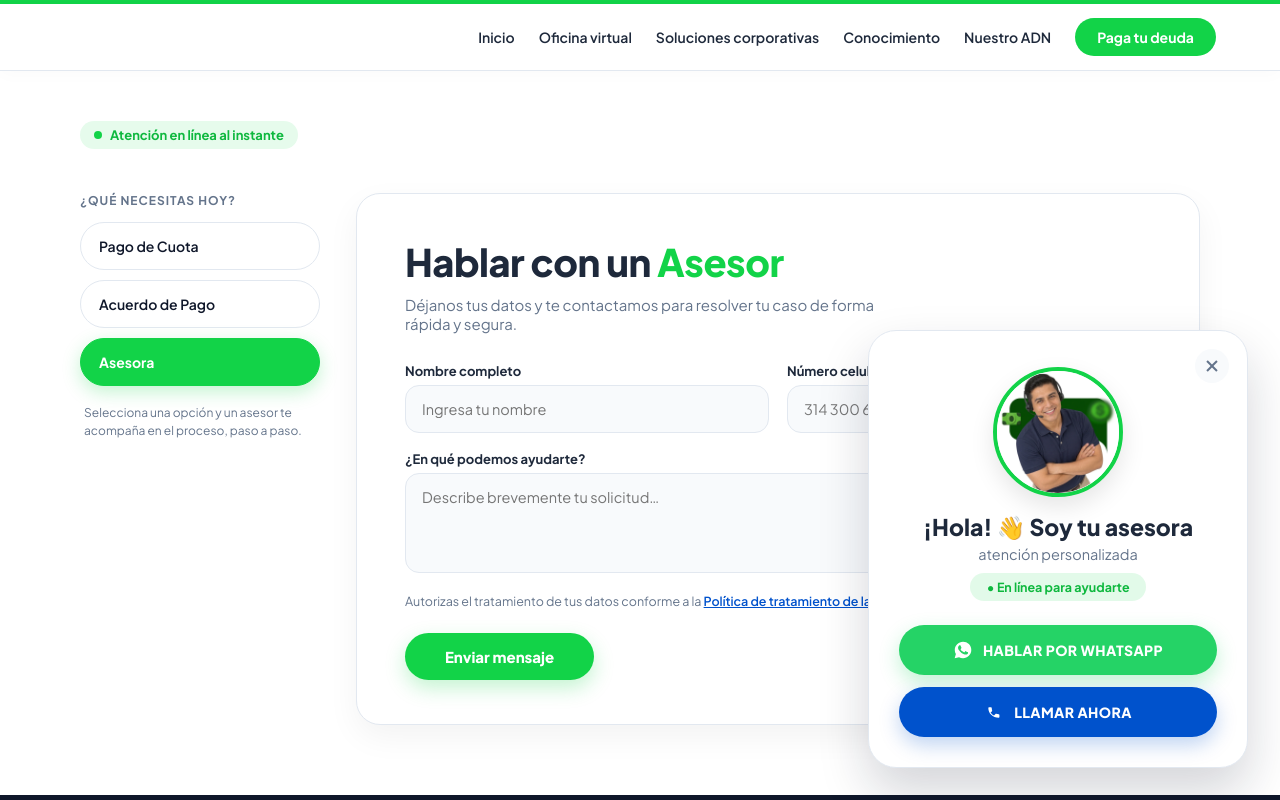
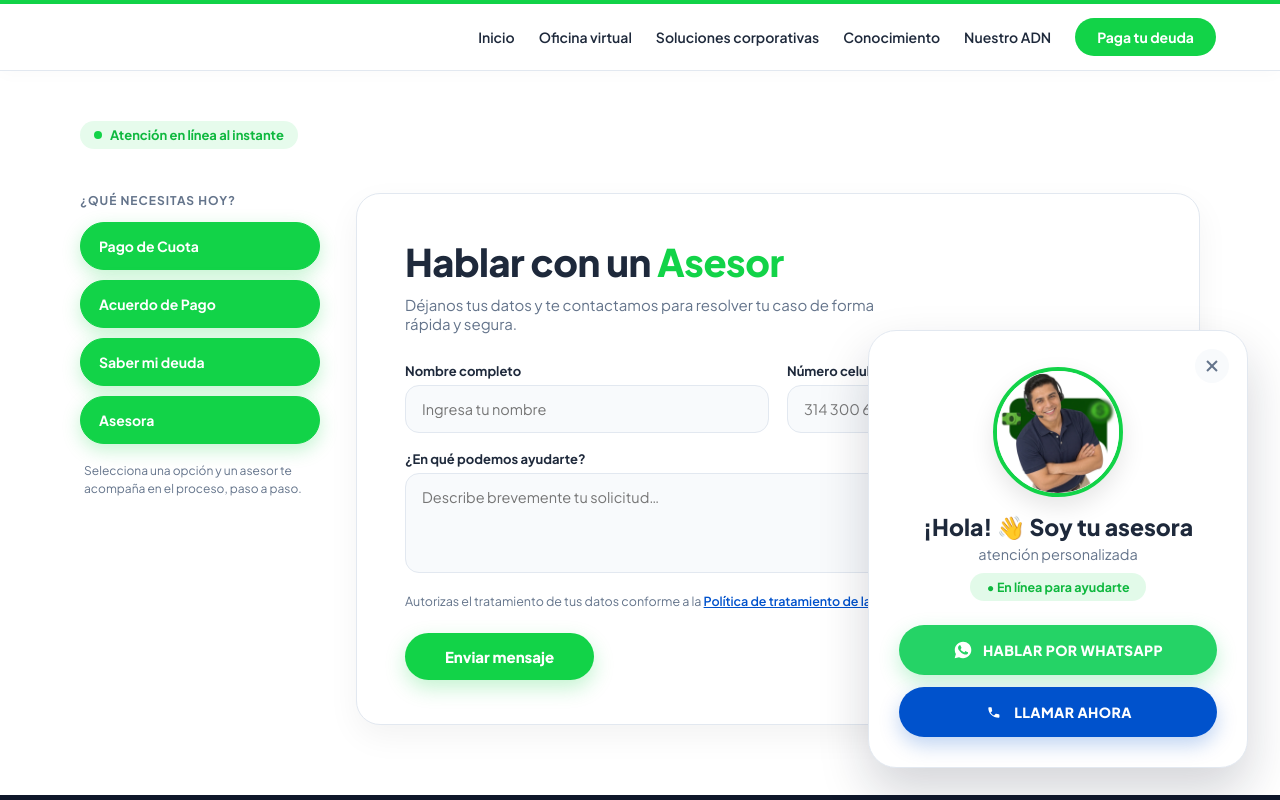
Before and after one commit to prom2026cash-alt/siste, a plain HTML site: page index.html in a window 1280 px wide. Shown: the top 800 px of the page. Drawn offline with Linux system fonts and the light colour scheme.

Commit message:
Update index.html

```diff
--- a/index.html
+++ b/index.html
@@ -545,8 +545,9 @@ button{font-family:inherit;cursor:pointer;border:0;background:none}
     <aside class="action-rail">
       <span class="rail-title">¿Qué necesitas hoy?</span>
 
-      <button class="rail-btn" data-msg="Hola, quiero realizar el Pago de mi Cuota.">Pago de Cuota</button>
-      <button class="rail-btn" data-msg="Hola, me gustaría solicitar un Acuerdo de Pago.">Acuerdo de Pago</button>
+      <button class="rail-btn is-active" data-msg="Hola, quiero realizar el Pago de mi Cuota.">Pago de Cuota</button>
+      <button class="rail-btn is-active" data-msg="Hola, me gustaría solicitar un Acuerdo de Pago.">Acuerdo de Pago</button>
+      <button class="rail-btn is-active" data-msg="Hola, necesito comunicarme con una Asesora.">Saber mi deuda</button>
       <button class="rail-btn is-active" data-msg="Hola, necesito comunicarme con una Asesora.">Asesora</button>
       <p class="rail-note">Selecciona una opción y un asesor te acompaña en el proceso, paso a paso.</p>
     </aside>
```
